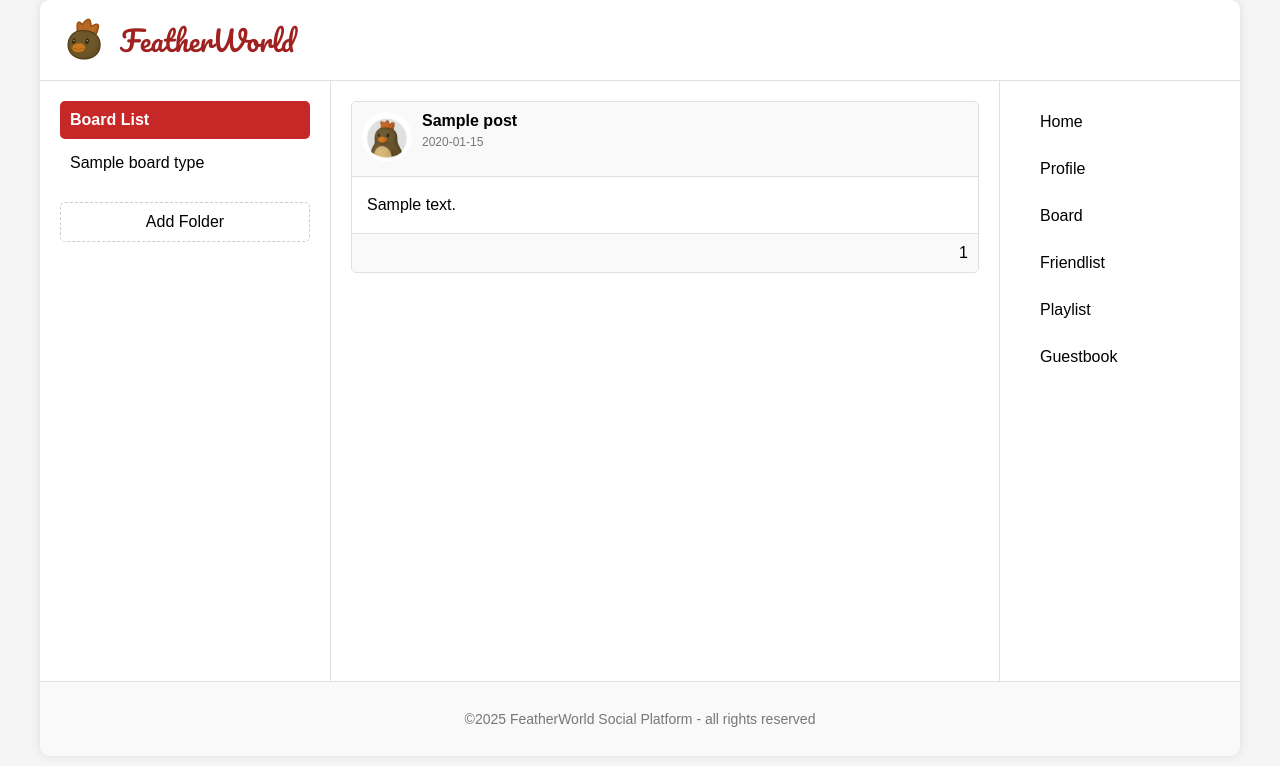
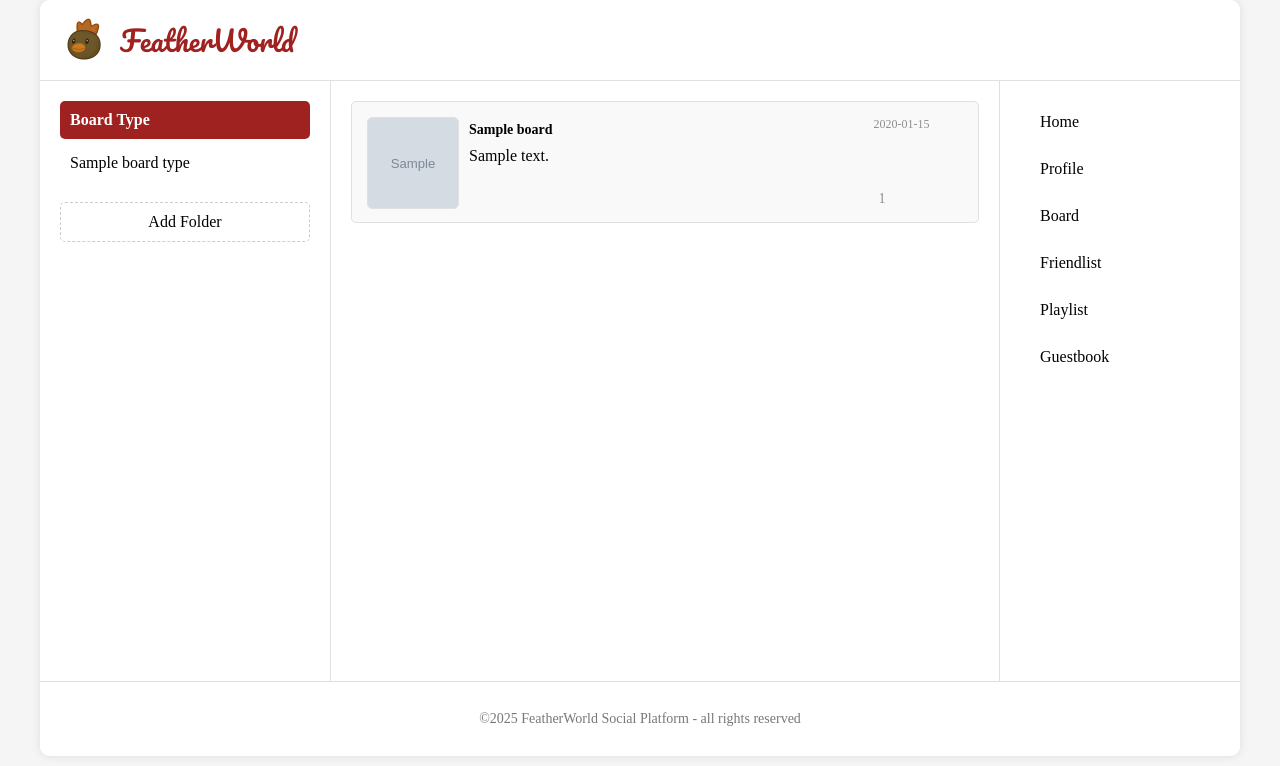
Before and after one commit to KH-Semi/spring-semi-project, a Spring app: template FeatherWorld/src/main/resources/templates/board/boardList.html in a window 1280 px wide. Shown: the top 766 px of the page. Run offline with Thymeleaf, Linux system fonts and the light colour scheme; the template is opened without the code that fills it: most values are stand-ins (such as "Sample title", 1, 10 or a date in 2020); grey boxes marked "Sample" are stand-in pictures; data that the repository does not hold is empty; some of the project's set-up classes (security, data sources, template engines, error pages and the like) are left out, and stand-ins take their place.

Commit message:
게시판 메인 페이지 html, css 수정

```diff
--- a/FeatherWorld/src/main/java/com/featherworld/project/board/controller/BoardController.java
+++ b/FeatherWorld/src/main/java/com/featherworld/project/board/controller/BoardController.java
@@ -76,7 +76,7 @@ public class BoardController {
 		List<Board> boardList = service.selectBoardList(currentBoardCode);
 
 		// request scope에 boardList 저장
-		model.addAttribute("posts", boardList);
+		model.addAttribute("boardList", boardList);
 
 		// 4. pagination을 기준으로 가져온 게시글을 구성
 
--- a/FeatherWorld/src/main/resources/mappers/board-mapper.xml
+++ b/FeatherWorld/src/main/resources/mappers/board-mapper.xml
@@ -18,8 +18,8 @@
 
 	<!-- 해당 게시판의 게시글 조회 -->
 	<select id="selectBoardList" resultType="Board">
-		SELECT BOARD_NO, BOARD_TITLE, BOARD_CONTENT, BOARD_WRITE_DATE,
-		READ_COUNT
+		SELECT BOARD_NO, BOARD_TITLE, BOARD_CONTENT,
+		TO_CHAR(BOARD_WRITE_DATE, 'YYYY-MM-DD') AS BOARD_WRITE_DATE, READ_COUNT
 		FROM BOARD
 		WHERE BOARD_CODE = ${currentBoardCode}
 		AND BOARD_DEL_FL = 'N'
--- a/FeatherWorld/src/main/resources/static/css/main.css
+++ b/FeatherWorld/src/main/resources/static/css/main.css
@@ -1,5 +1,9 @@
 body {
-  font-family: 'Noto Sans KR', sans-serif;
+  box-sizing: border-box;
+  font-family: 'Pretendard-Regular';
+  src: url('https://fastly.jsdelivr.net/gh/Project-Noonnu/noonfonts_2107@1.1/Pretendard-Regular.woff') format('woff');
+  font-weight: 400;
+  font-style: normal;
   margin: 0;
   padding: 0;
   background-color: #f5f5f5;
@@ -60,7 +64,7 @@ body {
   border-right: 1px solid #e0e0e0;
 }
 
-.board-list .board-item {
+.board-type-sidebar .board-type-item {
   display: flex;
   justify-content: space-between;
   align-items: center;
@@ -70,13 +74,13 @@ body {
   cursor: pointer;
 }
 
-.board-list .board-item:first-child {
-  background-color: #c62828;
+.board-type-sidebar .board-type-item:first-child {
+  background-color: #9F2120;
   color: white;
-  font-weight: bold;
+  font-weight: 600;
 }
 
-.board-list .board-item:not(:first-child):hover {
+.board-type-sidebar .board-type-item:not(:first-child):hover {
   background-color: #f5f5f5;
 }
 
@@ -101,57 +105,65 @@ body {
   padding: 20px;
 }
 
-.post-item {
+.board-item {
+  display: flex;
+  justify-content: space-between;
+  height: 90px;
   border: 1px solid #e0e0e0;
+  background-color: #f9f9f9;
   border-radius: 5px;
+  padding: 15px;
   margin-bottom: 20px;
   overflow: hidden;
 }
 
-.post-header {
+.board-wrap {
   display: flex;
-  padding: 10px;
-  background-color: #f9f9f9;
-  border-bottom: 1px solid #e0e0e0;
+  flex-basis: 80%;
 }
 
-.post-thumbnail img {
-  width: 50px;
-  height: 50px;
-  border-radius: 50%;
+.board-thumbnail img {
+  width: 90px;
+  height: 90px;
+  border: 1px solid #e0e0e0;
+  border-radius: 5px;
   object-fit: cover;
 }
 
-.post-info {
-  margin-left: 10px;
+.board-main {
+  display: flex;
+  flex-direction: column;
+  margin: 0px 10px;
 }
 
-.post-title {
-  font-weight: bold;
-  margin-bottom: 5px;
+.board-title {
+  font-weight: 600;
+  font-size: 14px;
+  margin: 5px 0px;
 }
 
-.post-date {
-  font-size: 12px;
-  color: #777;
-}
-
-.post-content {
-  padding: 15px;
+.board-content {
+  font-size: 16px;
   line-height: 1.6;
 }
 
-.post-footer {
+.board-info {
   display: flex;
-  justify-content: flex-end;
-  padding: 10px;
-  background-color: #f9f9f9;
-  border-top: 1px solid #e0e0e0;
+  flex-basis: 15%;
+  flex-direction: column;
+  justify-content: space-between;
 }
 
-.post-reads {
+.board-date {
+  font-size: 12px;
+  color: #8E8E8E;
+}
+
+.board-reads {
   display: flex;
   align-items: center;
+  color: #8E8E8E;
+  font-size: 14px;
 }
 
 .icon-read {
@@ -166,7 +178,7 @@ body {
   border-left: 1px solid #e0e0e0;
 }
 
-.navigation .nav-item {
+.nav-sidebar .nav-item {
   display: flex;
   align-items: center;
   padding: 12px 10px;
@@ -175,11 +187,11 @@ body {
   cursor: pointer;
 }
 
-.navigation .nav-item:hover {
+.nav-sidebar .nav-item:hover {
   background-color: #f5f5f5;
 }
 
-.navigation .nav-item i {
+.nav-sidebar .nav-item i {
   margin-right: 10px;
 }
 
@@ -187,7 +199,7 @@ body {
 .footer-container {
   text-align: center;
   padding: 15px 0;
-  background-color: #f9f9f9;
+  background-color: #ffffff;
   border-top: 1px solid #e0e0e0;
   color: #777;
   font-size: 14px;
@@ -211,9 +223,9 @@ body {
 }
 
 .pagination a.current {
-  background-color: #c62828;
+  background-color: #9F2120;
   color: white;
-  border-color: #c62828;
+  border-color: #9F2120;
 }
 
 /* 글쓰기 버튼 스타일 */
@@ -226,7 +238,7 @@ body {
 .write-button a {
   display: inline-block;
   padding: 10px 20px;
-  background-color: #c62828;
+  background-color: #9F2120;
   color: white;
   border-radius: 5px;
   text-decoration: none;
@@ -234,7 +246,7 @@ body {
 }
 
 .write-button a:hover {
-  background-color: #b71c1c;
+  opacity: 90%;
 }
 
 /* 아이콘 스타일 */
@@ -256,7 +268,5 @@ body {
 
   .left-sidebar, .right-sidebar {
     width: 100%;
-    border: none;
-    border-bottom: 1px solid #e0e0e0;
   }
 }
--- a/FeatherWorld/src/main/resources/templates/board/boardList.html
+++ b/FeatherWorld/src/main/resources/templates/board/boardList.html
@@ -11,45 +11,32 @@
 
     <div class="container">
       <!-- 헤더 Include -->
-      <th:block th:replace="~{common/fragments/header}"></th:block>
+      <th:block th:replace="~{common/header}"></th:block>
 
       <div class="content-container">
         <!-- 좌측 게시판 리스트 Include -->
-        <div class="left-sidebar">
-          <div class="board-list">
-            <div class="board-item">
-              <span class="board-title">Board List</span>
-            </div>
-            <div class="board-item" th:each="boardType : ${boardTypeList}" th:object="${boardType}">
-              <span class="board-title" th:text="*{boardName}">Daily</span>
-              <span class="edit-icon"><i class="icon-edit"></i></span>
-              <span class="delete-icon"><i class="icon-delete"></i></span>
-            </div>
-            <div class="add-folder">
-              <i class="icon-add"></i> Add Folder
-            </div>
-          </div>
-        </div>
+        <th:block th:replace="~{board/boardTypeSidebar}"></th:block>
 
         <!-- 중앙 게시글 목록 -->
         <div class="main-content">
-          <div class="post-list">
+          <div class="board-list">
             <!-- DB에서 가져온 게시글 목록 순회 -->
-            <div class="post-item" th:each="post : ${posts}" th:object="${post}">
-              <div class="post-header">
-                <div class="post-thumbnail">
-                  <img th:src="#{user.default.image}" alt="thumbnail">
+            <div class="board-item" th:each="board : ${boardList}" th:object="${board}">
+              <div class="board-wrap">
+                <!-- 썸네일 여부에 따라 다르게 표시 -->
+                <div th:if="*{thumbnail != null}" class="board-thumbnail">
+                    <img th:src="*{thumbnail}" alt="thumbnail">
                 </div>
-                <div class="post-info">
-                  <div class="post-title" th:text="*{boardTitle}">게시글 제목</div>
-                  <div class="post-date" th:text="*{boardWriteDate}">게시일</div>
+                <div class="board-main">
+                  <div class="board-title" th:text="*{boardTitle}">게시글 제목</div>
+                  <div class="board-content" th:text="*{boardContent}">게시글 내용</div>
                 </div>
               </div>
-              <div class="post-content" th:text="*{boardContent}">게시글 내용</div>
-              <div class="post-footer">
-                <div class="post-reads">
+              <div class="board-info">
+                <div class="board-date" th:text="*{boardWriteDate}">게시일</div>
+                <div class="board-reads">
                   <i class="icon-read"></i>
-                  <span th:text="*{likeCount}">0</span>
+                  <span th:text="*{readCount}">0</span>
                 </div>
               </div>
             </div>
@@ -73,13 +60,11 @@
         </div>
 
         <!-- 우측 네비게이션 바 Include -->
-        <div class="right-sidebar">
-          <th:block th:replace="~{common/fragments/navigation}"></th:block>
-        </div>
+        <th:block th:replace="~{common/navSidebar}"></th:block>
       </div>
 
       <!-- 푸터 Include -->
-      <th:block th:replace="~{common/fragments/footer}"></th:block>
+      <th:block th:replace="~{common/footer}"></th:block>
     </div>
 
     <script src="/js/main.js"></script>
--- /dev/null
+++ b/FeatherWorld/src/main/resources/templates/board/boardTypeSidebar.html
@@ -0,0 +1,15 @@
+<div class="left-sidebar">
+  <div class="board-type-sidebar">
+    <div class="board-type-item">
+      <span class="board-type-title">Board Type</span>
+    </div>
+    <div class="board-type-item" th:each="boardType : ${boardTypeList}" th:object="${boardType}">
+      <span class="board-type-title" th:text="*{boardName}">Daily</span>
+      <span class="edit-icon"><i class="icon-edit"></i></span>
+      <span class="delete-icon"><i class="icon-delete"></i></span>
+    </div>
+    <div class="add-folder">
+      <i class="icon-add"></i> Add Folder
+    </div>
+  </div>
+</div>
--- a/FeatherWorld/src/main/resources/templates/common/fragments/navigation.html
+++ /dev/null
@@ -1,20 +0,0 @@
-<div class="navigation">
-  <div class="nav-item">
-    <i class="icon-home"></i> Home
-  </div>
-  <div class="nav-item">
-    <i class="icon-profile"></i> Profile
-  </div>
-  <div class="nav-item">
-    <i class="icon-board"></i> Board
-  </div>
-  <div class="nav-item">
-    <i class="icon-friendlist"></i> Friendlist
-  </div>
-  <div class="nav-item">
-    <i class="icon-playlist"></i> Playlist
-  </div>
-  <div class="nav-item">
-    <i class="icon-guestbook"></i> Guestbook
-  </div>
-</div>
--- a/FeatherWorld/src/main/resources/templates/common/main.html
+++ b/FeatherWorld/src/main/resources/templates/common/main.html
@@ -9,10 +9,10 @@
   <th:block th:replace="~{common/common}"></th:block>
 </head>
 <body>
-  <th:block th:replace="~{common/fragments/header}"></th:block>
+  <th:block th:replace="~{common/header}"></th:block>
 
   <img th:src="#{user.default.image}">
 
-  <th:block th:replace="~{common/fragments/footer}"></th:block>
+  <th:block th:replace="~{common/footer}"></th:block>
 </body>
 </html>
--- /dev/null
+++ b/FeatherWorld/src/main/resources/templates/common/navSidebar.html
@@ -0,0 +1,22 @@
+<div class="right-sidebar">
+  <div class="nav-sidebar">
+    <div class="nav-item">
+      <i class="icon-home"></i> Home
+    </div>
+    <div class="nav-item">
+      <i class="icon-profile"></i> Profile
+    </div>
+    <div class="nav-item">
+      <i class="icon-board"></i> Board
+    </div>
+    <div class="nav-item">
+      <i class="icon-friendlist"></i> Friendlist
+    </div>
+    <div class="nav-item">
+      <i class="icon-playlist"></i> Playlist
+    </div>
+    <div class="nav-item">
+      <i class="icon-guestbook"></i> Guestbook
+    </div>
+  </div>
+</div>
```
Also changed, not shown: FeatherWorld/src/main/resources/templates/common/footer.html (renamed from FeatherWorld/src/main/resources/templates/common/fragments/footer.html), FeatherWorld/src/main/resources/templates/common/header.html (renamed from FeatherWorld/src/main/resources/templates/common/fragments/header.html).
